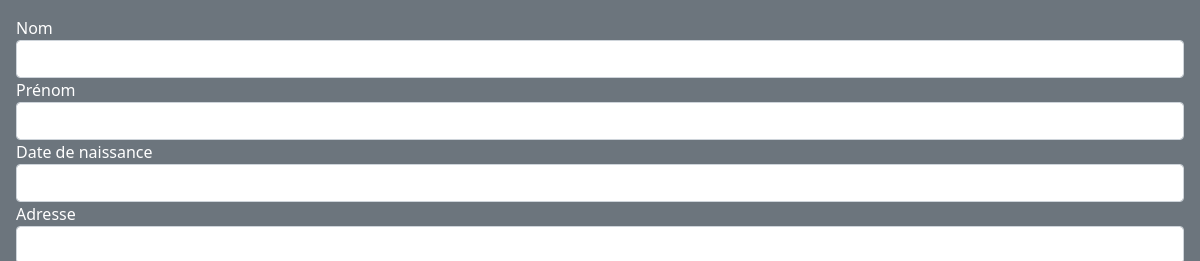
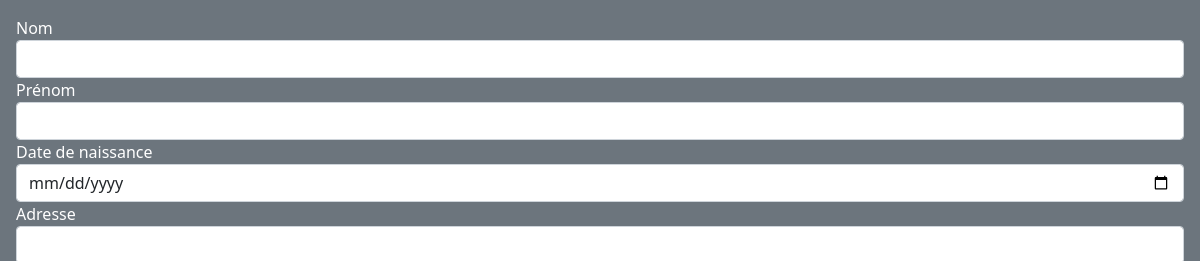
Before and after one commit to TEST-GRETA/Electron-equipe2, an Electron app: page add.html in a window 1200 px wide. Shown: the top 261 px of the page. Drawn offline with Linux system fonts and the light colour scheme.

Commit message:
Update add.html
Modification champ date

```diff
--- a/add.html
+++ b/add.html
@@ -21,7 +21,7 @@
             </div>
             <div class="form-group">
               <label for="inputBirthday">Date de naissance</label>
-              <input type="text" class="form-control" id="inputBirthday" placeholder="">
+              <input type="date" class="form-control" id="inputBirthday" placeholder="">
             </div>
             <div class="form-group">
               <label for="inputAdress">Adresse</label>
```
